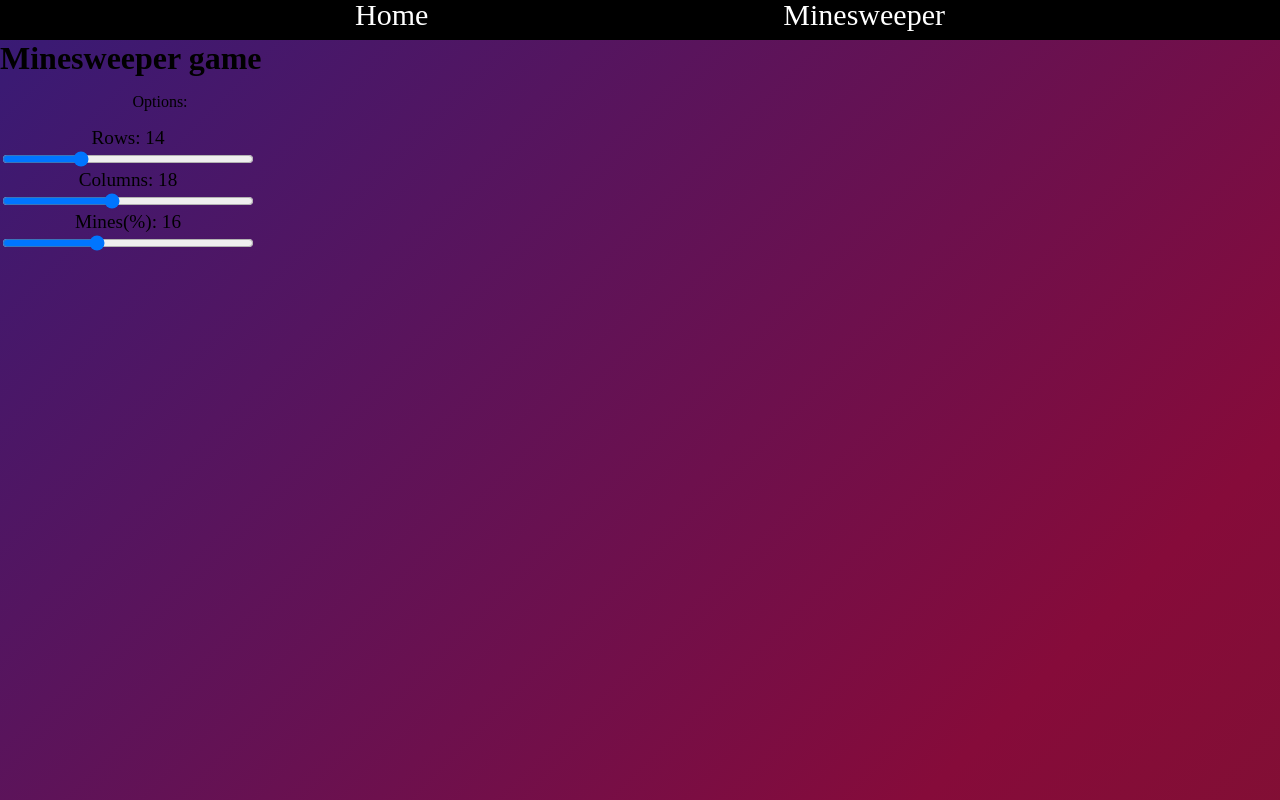
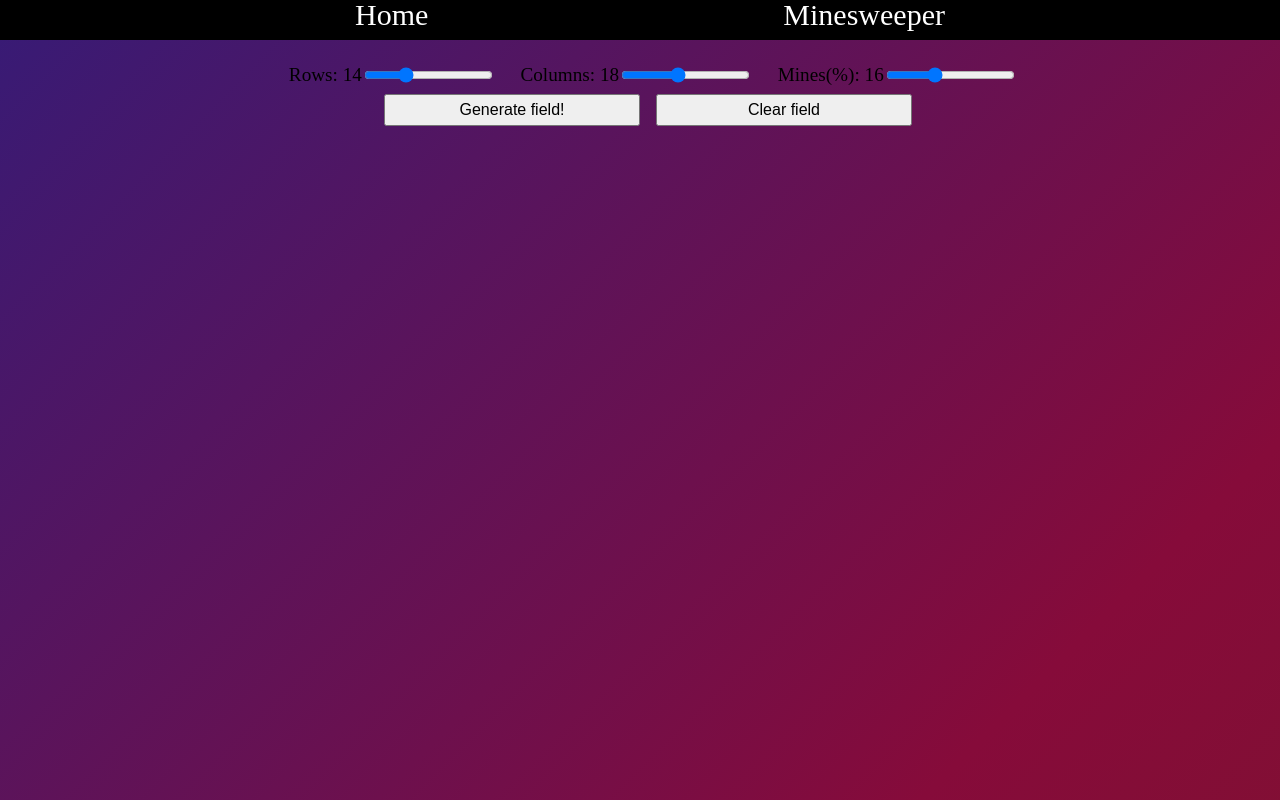
Before and after one commit to Thomas851204/Vue-Learning, a Vue app in the folder Frontend/: page /mine in a window 1280 px wide. Built offline with nearby package versions, Linux system fonts and the light colour scheme.

Commit message:
Fade in-out to black, Minesweep touchup

```diff
--- a/Frontend/package.json
+++ b/Frontend/package.json
@@ -9,6 +9,7 @@
     "test:e2e": "vue-cli-service test:e2e"
   },
   "dependencies": {
+    "@vue/cli": "^5.0.8",
     "@vuelidate/core": "^2.0.3",
     "@vuelidate/validators": "^2.0.4",
     "axios": "^1.6.2",
--- a/Frontend/src/App.vue
+++ b/Frontend/src/App.vue
@@ -3,12 +3,13 @@
     <RouterLink to="/" class="navIcon">Home</RouterLink>
     <RouterLink to="/mine" class="navIcon">Minesweeper</RouterLink>
   </div>
-
-  <RouterView v-slot="{ Component }">
-    <Transition name="fade" mode="out-in">
-      <component :is="Component" />
-    </Transition>
-  </RouterView>
+  <div id="view">
+    <RouterView v-slot="{ Component }">
+      <Transition name="fade" mode="out-in">
+        <component :is="Component" />
+      </Transition>
+    </RouterView>
+  </div>
 </template>
 
 <script lang="ts">
@@ -23,6 +24,9 @@ export default defineComponent({
 </script>
 
 <style scoped>
+#view {
+  background-color: black;
+}
 .nav {
   width: 100vw;
   height: 5vh;
--- a/Frontend/src/views/MineSweep.vue
+++ b/Frontend/src/views/MineSweep.vue
@@ -1,9 +1,7 @@
 <template>
   <div class="body" :class="{ 'mine-sweep-animation': isActive }">
-    <h1>{{ redir }}</h1>
     <div id="main">
       <div class="optwrap">
-        <p>Options:</p>
         <div class="inputSlide">
           <label :for="rowSlideId">Rows: {{ rowSlideValue }}</label>
           <input
@@ -33,19 +31,19 @@
             class="slider"
           />
         </div>
-        <!-- <div class="buttonWrap">
+        <div class="buttonWrap">
           <button class="generate" @click="mineGen()">Generate field!</button>
           <button class="clear" @click="generatedGrid = null">
             Clear field
           </button>
-        </div> -->
+        </div>
       </div>
       <div v-if="generatedGrid !== null" class="mineGrid">
         <div class="nav">
-          <div>Mines: {{ generatedGrid.mines - generatedGrid.flagged }}</div>
-          <div v-if="won">Congrats!</div>
-          <div v-if="lost">Try again!</div>
-          <div>Time: {{ timeElapsed }}</div>
+          <p>Mines: {{ generatedGrid.mines - generatedGrid.flagged }}</p>
+          <p v-if="won">Congrats!</p>
+          <p v-if="lost">Try again!</p>
+          <p>Time: {{ timeElapsed }}</p>
         </div>
         <div class="fieldWrap">
           <div
@@ -96,7 +94,6 @@ export default defineComponent({
       mineSlideId: "mineSlide",
       won: false,
       lost: false,
-      redir: "Minesweeper game",
       generatedGrid: null as null | MineGrid,
       timer: 0,
       timerInterval: null as any,
@@ -198,43 +195,48 @@ export default defineComponent({
     background-position: 0% 50%;
   }
 }
-h1 {
-  margin: 0;
-}
+
 #main {
   position: relative;
   display: flex;
+  flex-direction: column;
+  margin: 0;
   justify-content: center;
-}
-.optwrap {
-  position: absolute;
-  left: 0;
-  width: 25vw;
-  text-align: center;
+  width: 100%;
 }
 
+.optwrap {
+  display: flex;
+  justify-items: center;
+  flex-direction: column;
+  width: 100%;
+  position: unset;
+  margin-top: 3vh;
+  margin-bottom: 2vh;
+}
 .inputSlide {
+  width: 100%;
   display: flex;
-  flex-direction: column;
-  margin-bottom: 10px;
-  justify-items: center;
+  flex-direction: row;
   justify-content: center;
-  width: 80%;
   font-size: 1.5vw;
 }
-.buttownWrap {
+label {
+  margin-left: 2vw;
+}
+.buttonWrap {
   display: flex;
-  flex-direction: column;
+  flex-direction: row;
   justify-content: center;
 }
 .buttonWrap button {
-  display: block;
-  width: 60%;
-  margin-top: 5%;
-  font-size: 1vw;
+  width: 20%;
+  height: 4vh;
+  margin-top: 1vh;
+  margin-left: 2vh;
+  font-size: 2vh;
 }
 div.mineGrid {
-  border: 2px solid black;
   display: flex;
   align-items: center;
   justify-content: center;
@@ -246,9 +248,15 @@ div.mineGrid {
 .nav {
   display: flex;
   flex-direction: row;
-  justify-content: space-between;
+  justify-content: space-evenly;
   width: 100%;
 }
+.nav * {
+  font-size: 2vh;
+  font-weight: 800;
+  margin: auto 2vw;
+}
+
 .fieldWrap {
   border: 2px solid #343434;
   align-items: center;
@@ -285,40 +293,4 @@ button.cell:disabled {
   border: 1px solid #5a5a5a;
   background-color: rgb(187, 187, 187) !important;
 }
-
-@media screen and (max-aspect-ratio: 1.22/1) {
-  #main {
-    position: relative;
-    display: flex;
-    flex-direction: column;
-    margin: 0;
-    justify-content: center;
-    width: 100%;
-  }
-  p {
-    margin-top: 0;
-  }
-  .optwrap {
-    width: 100%;
-    position: unset;
-    margin: 0;
-    margin-bottom: 2vh;
-  }
-  .inputSlide {
-    width: 100%;
-    display: flex;
-    flex-direction: row;
-    justify-content: space-around;
-  }
-  .buttonWrap {
-    display: flex;
-    flex-direction: row;
-    justify-content: center;
-  }
-  .buttonWrap button {
-    width: 20%;
-    margin-top: 1vh;
-    margin-left: 2vh;
-  }
-}
 </style>
```
Also changed, not shown: 1 other file (tests, documents, lock files or other folders).
